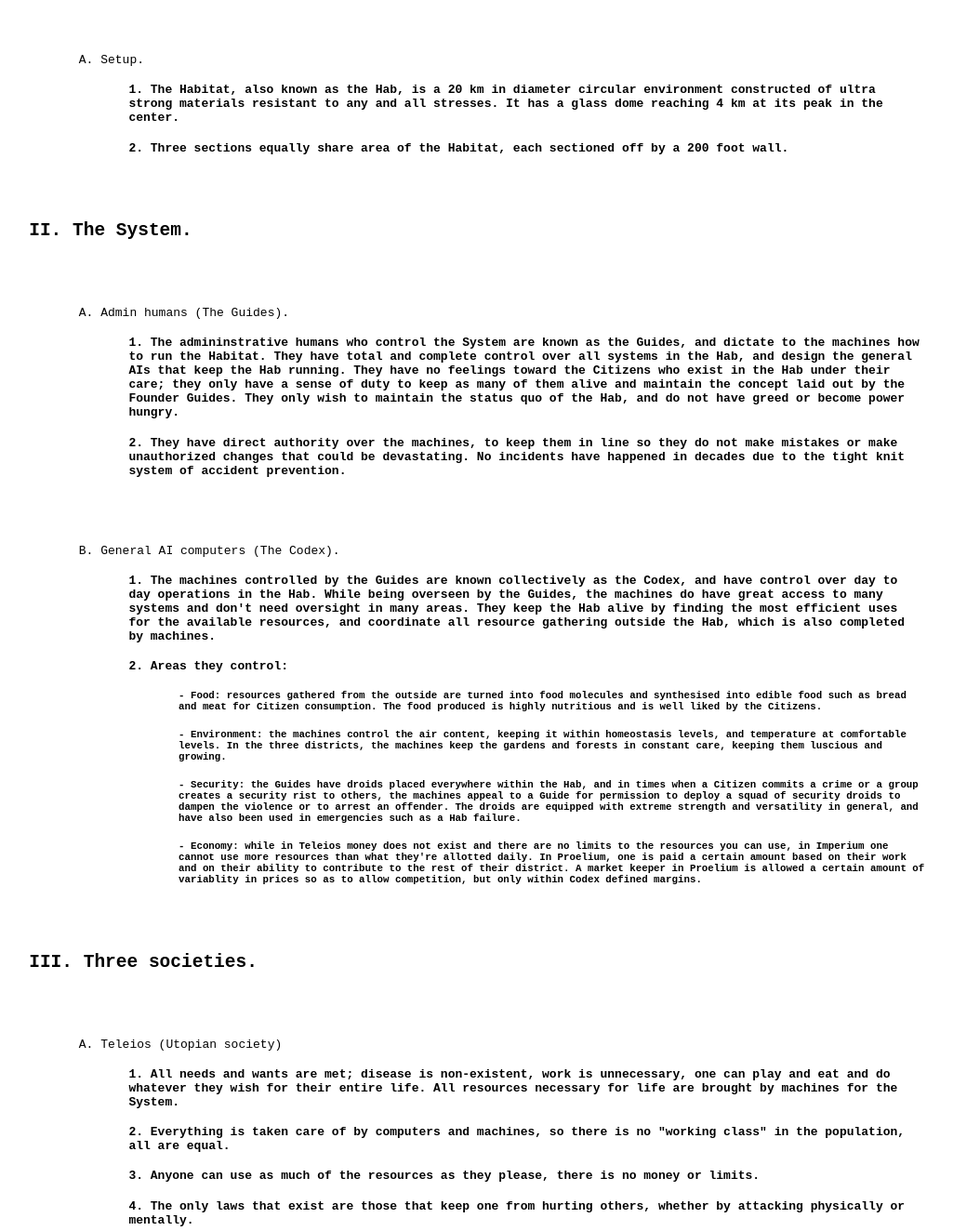
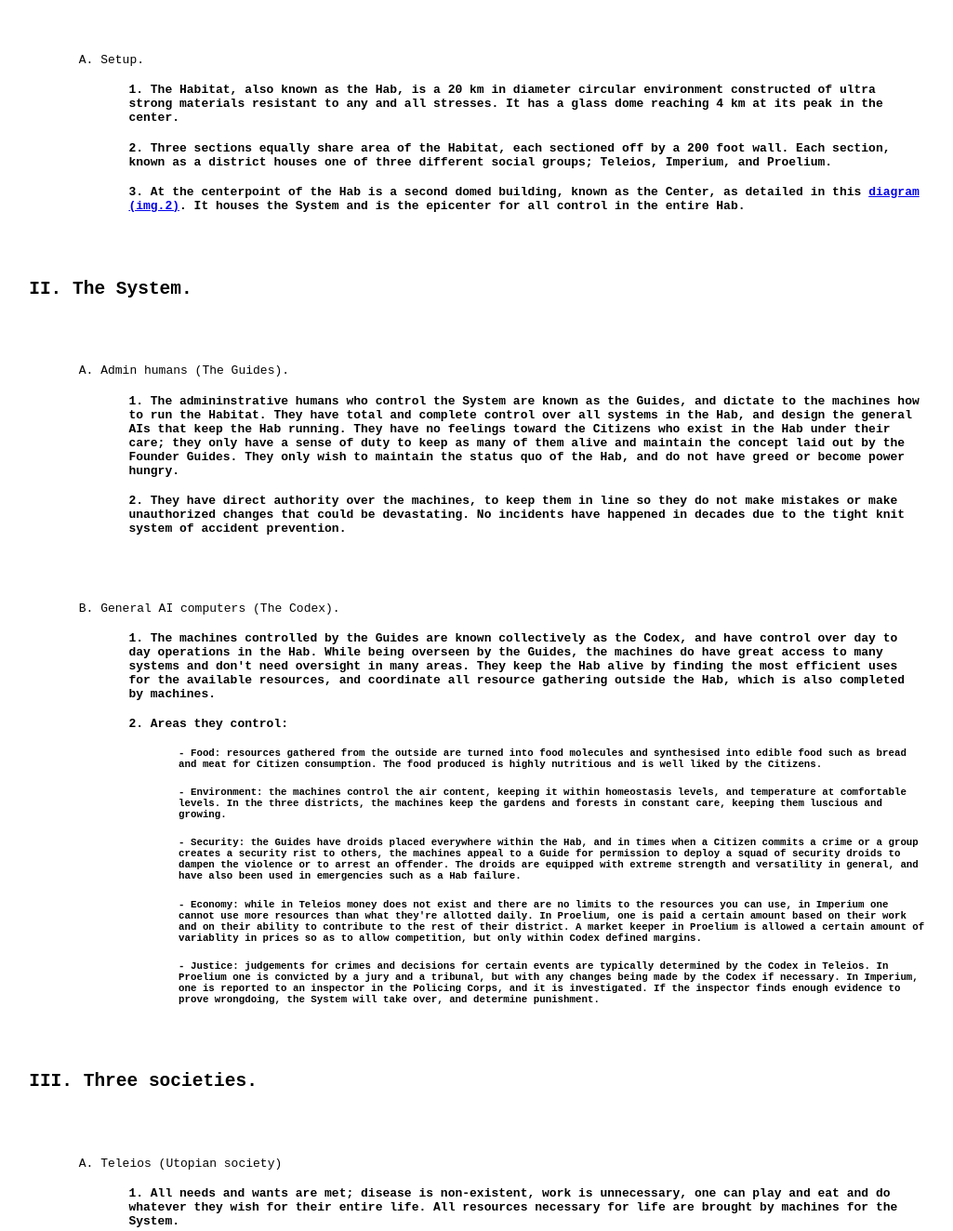
Before and after one commit to AugustBorne/thought-experiments-2, a plain HTML site: page index.html in a window 1280 px wide. Shown: the part 344-1668 px from the top of the page at 93% size, without its empty margins (84-1109 px from the left). Drawn offline with Linux system fonts and the light colour scheme.

Commit message:
Update index.html

```diff
--- a/index.html
+++ b/index.html
@@ -41,7 +41,7 @@
 	   }
     </style>
 </head>
-    <h1>Contrasting Societies Thought Experiment<br>____________________________________</h1>
+     <h1>Contrasting Societies Thought Experiment<br>____________________________________</h1>
 
 	<!--Section I-->
 
@@ -49,7 +49,8 @@
 	<h2>I. The Habitat.</h2>
 	<p>A. Setup.</p>
 	<h4>1. The Habitat, also known as the Hab, is a 20 km in diameter circular environment constructed of ultra strong materials resistant to any and all stresses. It has a glass dome reaching 4 km at its peak in the center. </h4>
-	<h4>2. Three sections equally share area of the Habitat, each sectioned off by a 200 foot wall. </h4>
+	<h4>2. Three sections equally share area of the Habitat, each sectioned off by a 200 foot wall. Each section, known as a district houses one of three different social groups; Teleios, Imperium, and Proelium.</h4>
+	<h4>3. At the centerpoint of the Hab is a second domed building, known as the Center, as detailed in this <a href="https://www.google.com/imghp?hl=en&tab=wi&ogbl">diagram (img.2)</a>. It houses the System and is the epicenter for all control in the entire Hab.</h4>
 
 <!--Section II-->
 
@@ -65,6 +66,7 @@
 	<h5>- Environment: the machines control the air content, keeping it within homeostasis levels, and temperature at comfortable levels. In the three districts, the machines keep the gardens and forests in constant care, keeping them luscious and growing.</h5>
 	<h5>- Security: the Guides have droids placed everywhere within the Hab, and in times when a Citizen commits a crime or a group creates a security rist to others, the machines appeal to a Guide for permission to deploy a squad of security droids to dampen the violence or to arrest an offender. The droids are equipped with extreme strength and versatility in general, and have also been used in emergencies such as a Hab failure.</h5>
 	<h5>- Economy: while in Teleios money does not exist and there are no limits to the resources you can use, in Imperium one cannot use more resources than what they're allotted daily. In Proelium, one is paid a certain amount based on their work and on their ability to contribute to the rest of their district. A market keeper in Proelium is allowed a certain amount of variablity in prices so as to allow competition, but only within Codex defined margins.</h5>
+	<h5>- Justice: judgements for crimes and decisions for certain events are typically determined by the Codex in Teleios. In Proelium one is convicted by a jury and a tribunal, but with any changes being made by the Codex if necessary. In Imperium, one is reported to an inspector in the Policing Corps, and it is investigated. If the inspector finds enough evidence to prove wrongdoing, the System will take over, and determine punishment.</h5>
 
 
 <!--Section III-->
@@ -87,7 +89,6 @@
     <h4>1. They do not use electricity for anything, with everything being done manually or with animals. Non-electrical or steam machines are allowed, such as grinding windmills.</h4>
     <h4>2. Their only resources are that which they've gathered with their own hands, with credits being allotted based on System (*2) algorithms for an individiual's work. Prices of resources sold by venders are also controlled by an algorithm, with variability allowed.</h4>
     <h4>3. Laws are stricter than Teleios, but less so than Imperium. Whether someone is punished is determined by a jury rather than the System (*3), but the System can overrule at any point.</h4>
-	<h4>4. All infrastructure and related items are built by hand, as detailed in C2.</h4>
 
 
 
@@ -98,5 +99,5 @@
 	<h5>*1: The mentality of the Imperium district is that the citizens are to follow the schedules and do everything according to what the district decides, and arguing indicates a different mode of thinking from someone else, therefore it is rebellious and must be dealt with.</h5>
 	<h5>*2: The System decides the amount of money (credits) an individual makes in Proelium, with maximum and minimum prices of market products controlled by the System. The min-max system allows control of markets and also gives a certain amount of freedom to the consumers/producers of Proelium.</h5>
 	<h5>*3: The System controls punishment in Teleios, but in Imperium punishment is determined by a district council. Typically the System will take information on the individual and the crime and determine how harsh the punishment has to be to help 'rehabilitate' the individual based on behavioural analysis algorithms. If the crime is harsh enough, such as murder or rape, death will ensue.</h5>
-</body>
+	</body>
 </html>
```
